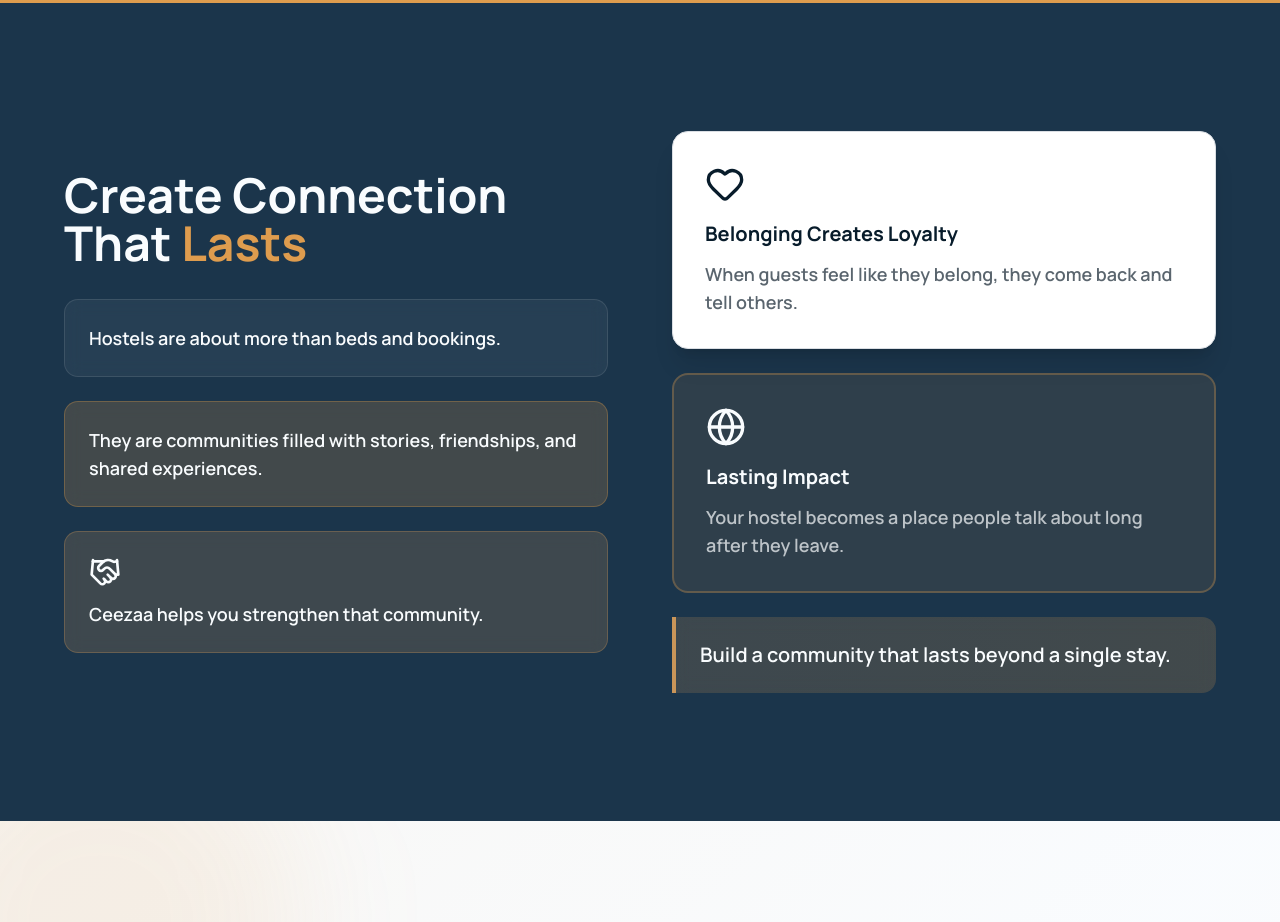
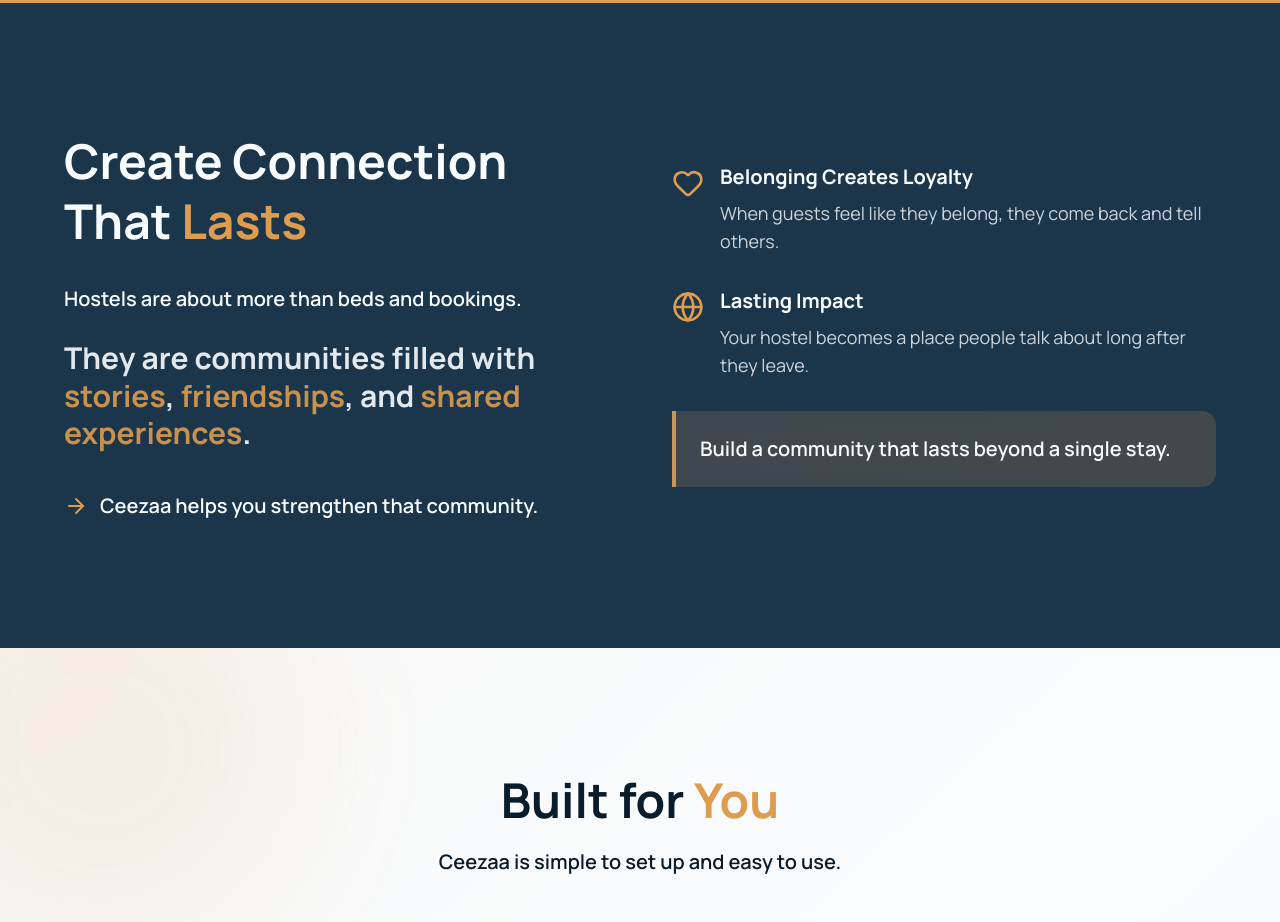
Before and after one commit to scottdoggett/ceezaa-landing-page, a Next.js app: page /hostels in a window 1280 px wide. Shown: the part 2900-3822 px from the top of the page. Built offline with nearby package versions, Linux system fonts and the light colour scheme.

Commit message:
Updated the create-connection component

```diff
--- a/src/components/ui/hostels-page/create-connection.tsx
+++ b/src/components/ui/hostels-page/create-connection.tsx
@@ -1,4 +1,4 @@
-import { Handshake, Heart, Globe } from "lucide-react";
+import { Heart, Globe, ArrowRight } from "lucide-react";
 
 export function CreateConnection() {
   return (
@@ -8,28 +8,26 @@ export function CreateConnection() {
           <div className="grid lg:grid-cols-2 gap-12 lg:gap-16 items-center">
             {/* Left - Content */}
             <div className="space-y-8">
-              <h2 className="text-3xl sm:text-4xl md:text-5xl font-bold">
+              <h2 className="text-3xl sm:text-4xl md:text-5xl font-bold leading-tight">
                 Create Connection That{" "}
                 <span className="text-primary">Lasts</span>
               </h2>
 
-              <div className="space-y-6">
-                <div className="bg-card/5 backdrop-blur border border-secondary-foreground/10 rounded-xl p-6">
-                  <p className="text-lg font-semibold">
+              <div className="space-y-6 text-lg md:text-xl">
+                <p className="font-semibold leading-relaxed">
                   Hostels are about more than beds and bookings.
                 </p>
-                </div>
 
-                <div className="bg-primary/20 backdrop-blur border border-primary/30 rounded-xl p-6">
-                  <p className="text-lg font-semibold">
-                    They are communities filled with stories, friendships, and
-                    shared experiences.
+                <p className="text-2xl md:text-3xl font-bold leading-tight opacity-90">
+                  They are communities filled with{" "}
+                  <span className="text-primary">stories</span>,{" "}
+                  <span className="text-primary">friendships</span>, and{" "}
+                  <span className="text-primary">shared experiences</span>.
                 </p>
-                </div>
 
-                <div className="bg-accent/20 backdrop-blur border border-accent/30 rounded-xl p-6">
-                  <Handshake className="w-8 h-8 mb-3" />
-                  <p className="text-lg font-semibold">
+                <div className="flex items-center gap-3 pt-4">
+                  <ArrowRight className="w-6 h-6 text-primary shrink-0" />
+                  <p className="text-xl font-semibold">
                     Ceezaa helps you strengthen that community.
                   </p>
                 </div>
@@ -38,29 +36,33 @@ export function CreateConnection() {
 
             {/* Right - Benefits */}
             <div className="space-y-6">
-              <div className="bg-card border border-border rounded-2xl p-8 shadow-xl">
-                <Heart className="w-10 h-10 mb-4 text-foreground" />
-                <h3 className="text-xl font-bold mb-3 text-foreground">
+              <div className="space-y-8">
+                <div className="flex items-start gap-4">
+                  <Heart className="w-8 h-8 shrink-0 text-primary mt-1" />
+                  <div>
+                    <h3 className="text-xl font-bold mb-2">
                       Belonging Creates Loyalty
                     </h3>
-                <p className="text-lg text-muted-foreground font-semibold">
-                  When guests feel like they belong, they come back and tell
-                  others.
+                    <p className="text-lg opacity-80">
+                      When guests feel like they belong, they come back and tell others.
                     </p>
                   </div>
+                </div>
 
-              <div className="bg-primary/10 border-2 border-primary/30 rounded-2xl p-8">
-                <Globe className="w-10 h-10 mb-4 text-secondary-foreground" />
-                <h3 className="text-xl font-bold mb-3 text-secondary-foreground">
+                <div className="flex items-start gap-4">
+                  <Globe className="w-8 h-8 shrink-0 text-primary mt-1" />
+                  <div>
+                    <h3 className="text-xl font-bold mb-2">
                       Lasting Impact
                     </h3>
-                <p className="text-lg text-secondary-foreground/70 font-semibold">
-                  Your hostel becomes a place people talk about long after they
-                  leave.
+                    <p className="text-lg opacity-80">
+                      Your hostel becomes a place people talk about long after they leave.
                     </p>
                   </div>
+                </div>
+              </div>
 
-              <div className="bg-linear-to-r from-accent/20 to-primary/20 backdrop-blur border-l-4 border-accent rounded-r-xl p-6">
+              <div className="bg-linear-to-r from-accent/20 to-primary/20 backdrop-blur border-l-4 border-accent rounded-r-xl p-6 mt-8">
                 <p className="text-xl font-semibold text-secondary-foreground">
                   Build a community that lasts beyond a single stay.
                 </p>
```
Lines whose indentation alone changed are shown as unchanged.
